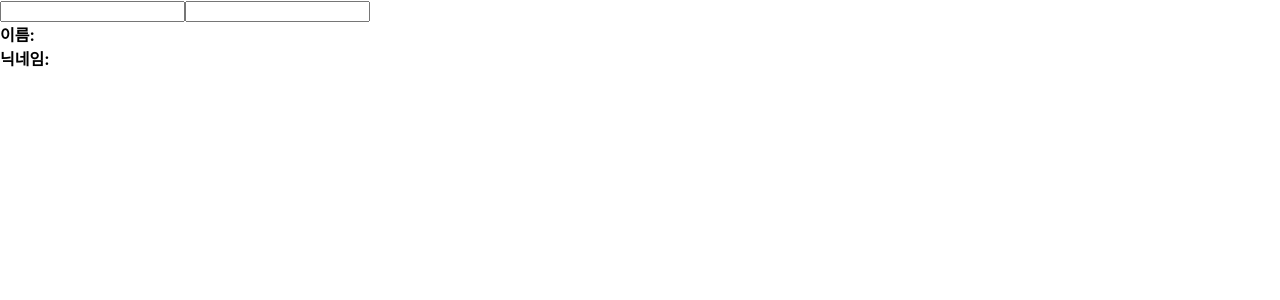
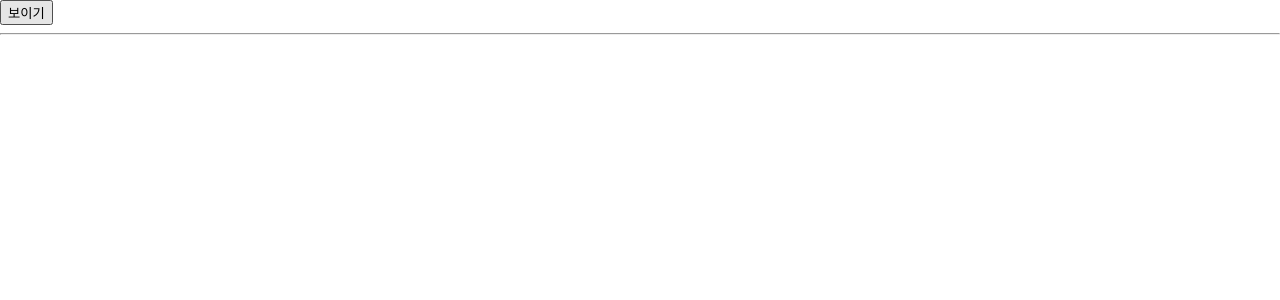
Before and after one commit to Paekma09/hooks-tutorial, a React (Create React App) app: page / in a window 1280 px wide. Shown: the top 300 px of the page. Built offline with nearby package versions, Linux system fonts and the light colour scheme.

Commit message:
chapter8-2_Done

```diff
--- a/src/App.js
+++ b/src/App.js
@@ -1,8 +1,21 @@
-import React from 'react';
+import React, {useState} from 'react';
 import Info from "./Info";
 
 const App = () => {
-    return <Info/>;
+    const [visible, setVisible] = useState(false);
+    return (
+        <div>
+            <button
+                onClick={() => {
+                    setVisible(!visible);
+                }}
+            >
+                {visible ? '숨기기' : '보이기'}
+            </button>
+            <hr/>
+            {visible && <Info/>}
+        </div>
+    );
 };
 
 export default App;
--- a/src/Info.js
+++ b/src/Info.js
@@ -1,8 +1,16 @@
-import React, {useState} from 'react';
+import React, {useEffect, useState} from 'react';
 
 const Info = () => {
     const [name, setName] = useState("");
     const [nickname, setNickname] = useState("");
+    useEffect(() => {
+        console.log('effect');
+        console.log(name);
+        return () => {
+            console.log('cleanup');
+            console.log(name);
+        };
+    }, []);
 
     const onChangeName = e => {
         setName(e.target.value);
```
